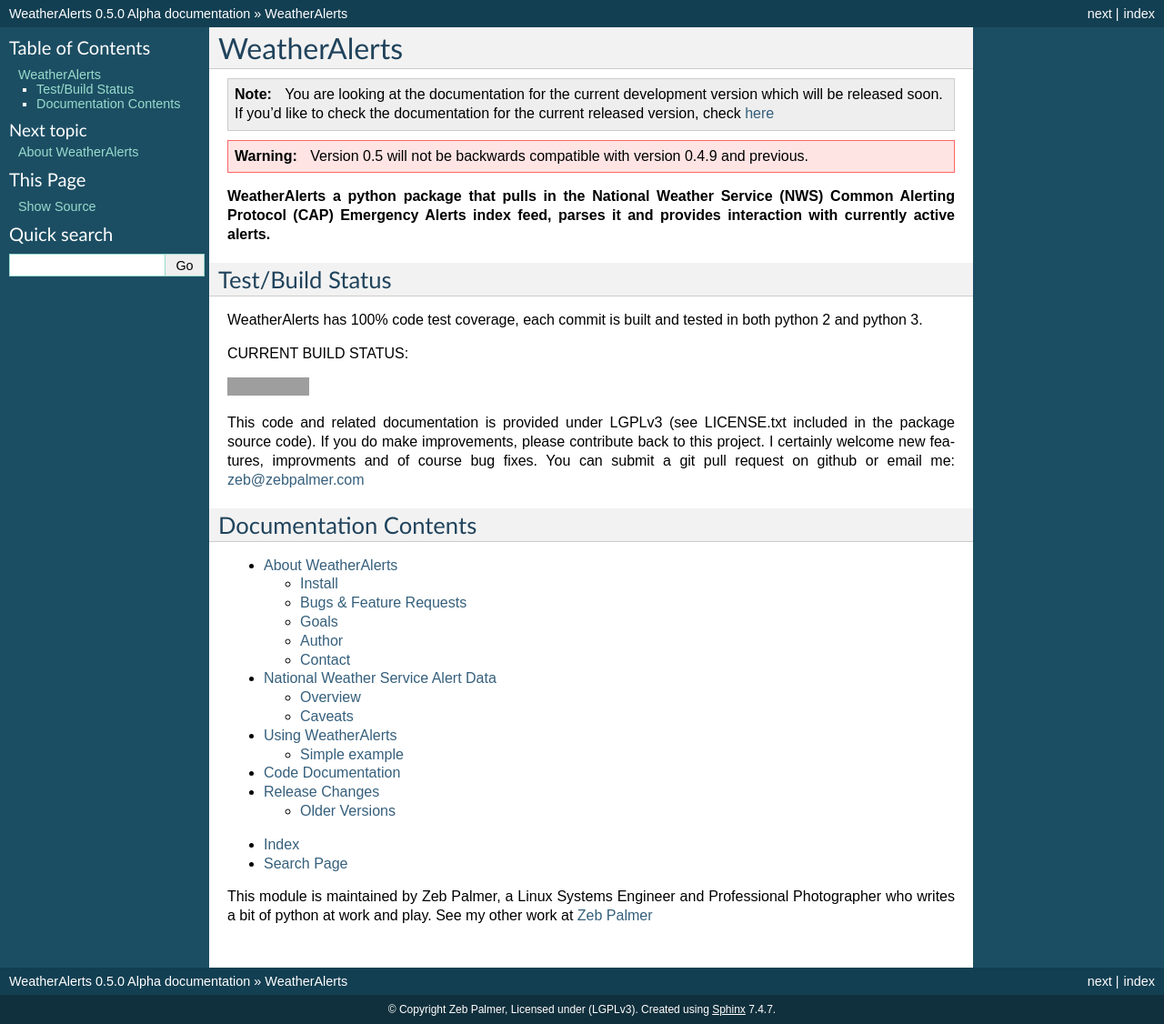
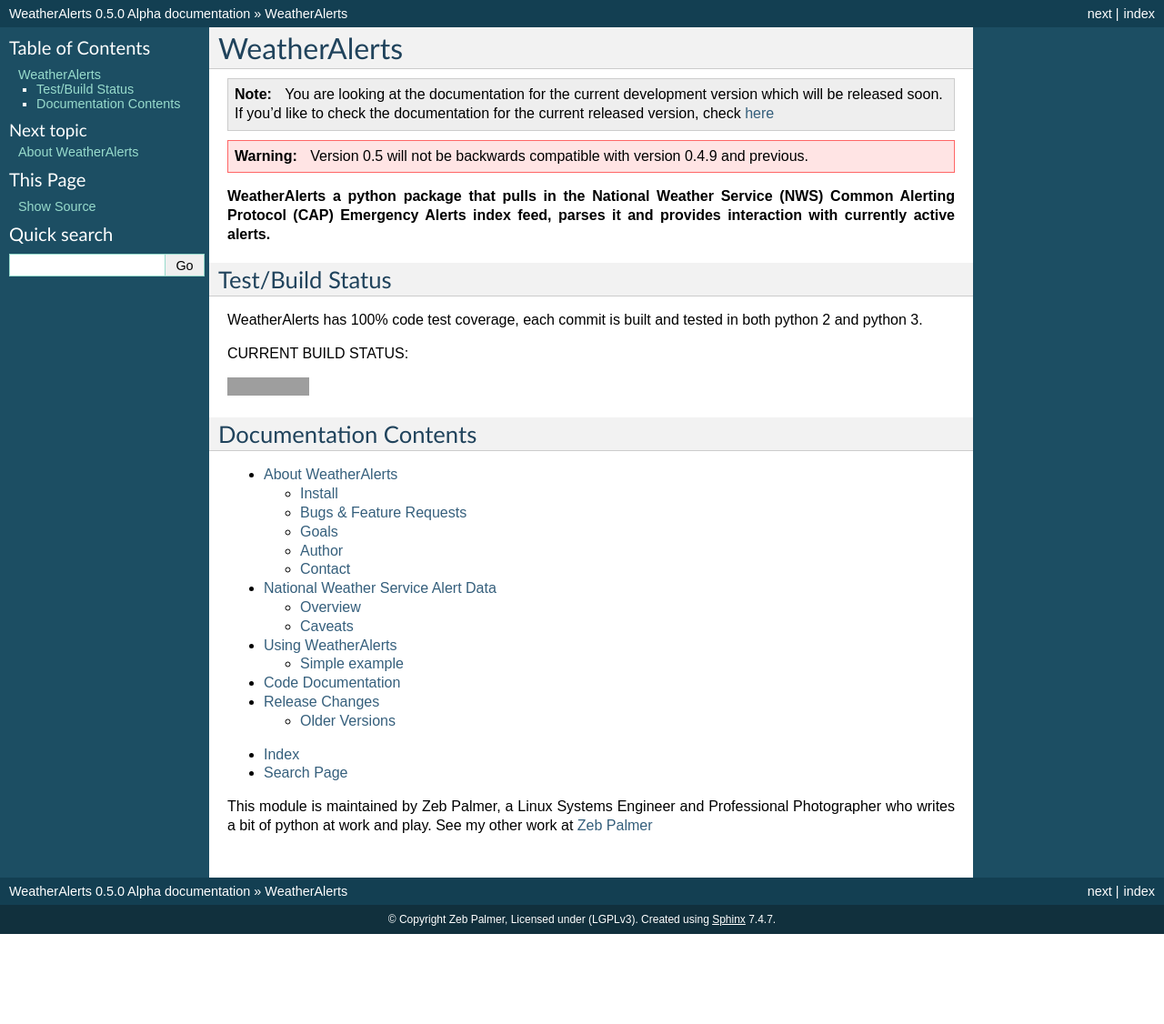
Before and after one commit to zebpalmer/WeatherAlerts, a Sphinx documentation site: the page built from docs/index.rst, in a window 1280 px wide. Shown: the whole page at 91% size. Built offline with Sphinx 7.4.7, drawn with Linux system fonts in a browser that asks for light colours; after the commit the page ends 1027 px from its top, so only the background shows below that; grey boxes are pictures that could not be loaded.

Commit message:
docs updates

```diff
--- a/docs/about.rst
+++ b/docs/about.rst
@@ -59,6 +59,7 @@
 
 **Random Chatter**
   Circle me on Google+ `Zeb Palmer Google Plus <https://plus.google.com/u/0/105137345884947048400/>`_
+
   Follow me on Twitter `@zebpalmer <http://twitter.com/zebpalmer>`_
 
 **Website**
--- a/docs/index.rst
+++ b/docs/index.rst
@@ -19,8 +19,6 @@
 .. image:: http://ci.hznet.us/job/WeatherAlertsMaster/badge/icon
 
 
-This code and related documentation is provided under LGPLv3 (see LICENSE.txt included in the package source code). If you do make improvements, please contribute back to this project. I certainly welcome new features, improvments and of course bug fixes. You can submit a git pull request on github or email me: zeb@zebpalmer.com
-
 
 Documentation Contents
 -----------------------
```
